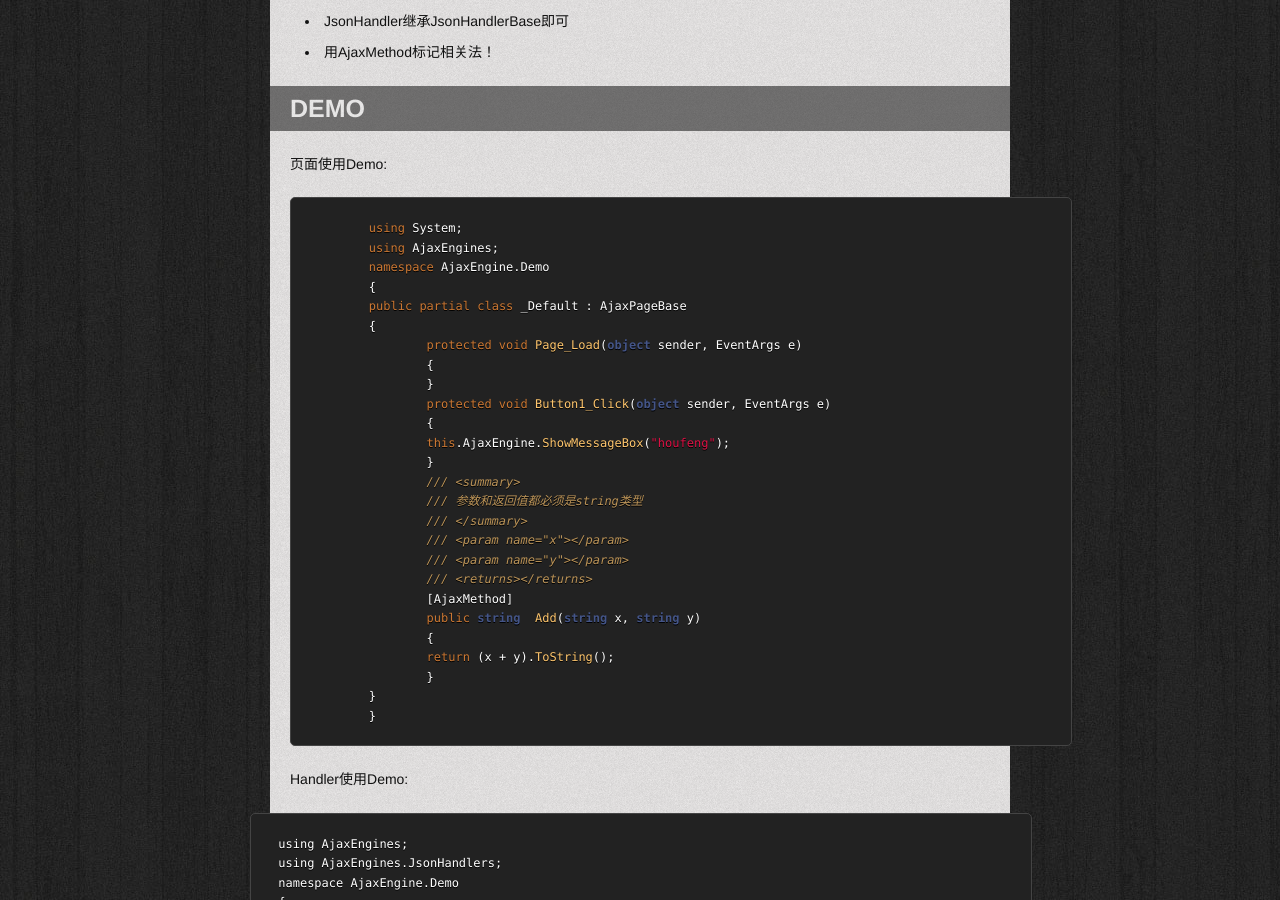
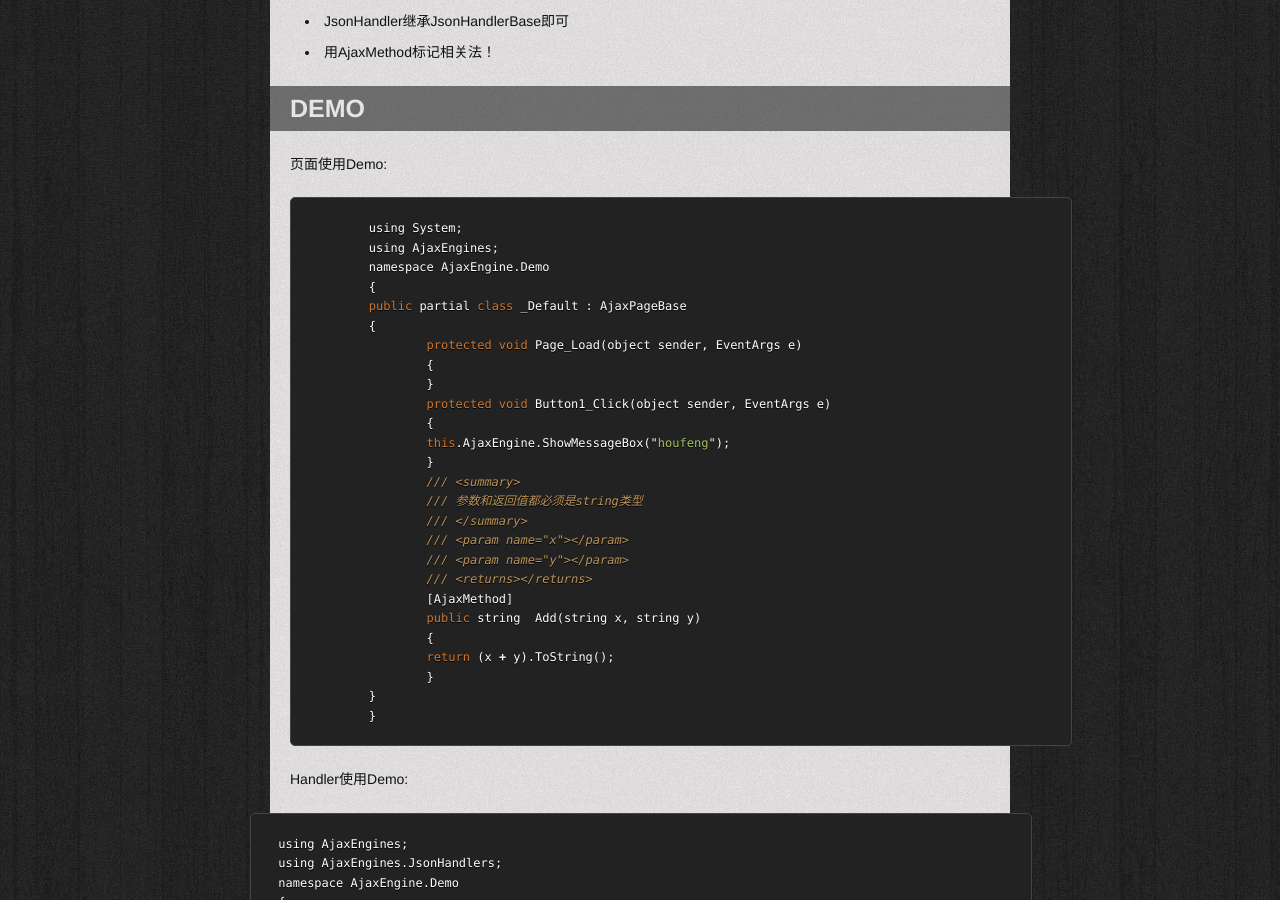
Before and after one commit to Houfeng/houfeng.github.com, a Jekyll site: the page built from _posts/2012-02-10-ajaxengine-dotnet.md, in a window 1280 px wide and 900 px high, scrolled down 1148 px. Built offline with Jekyll 4.4.1, drawn with Linux system fonts in a browser that asks for light colours; Markdown is read by kramdown in place of the engine named in the settings; comment, search, counter and statistics services are not loaded.

Commit message:
Updated _posts/2012-02-10-ajaxengine-dotnet.md

```diff
--- a/_posts/2012-02-10-ajaxengine-dotnet.md
+++ b/_posts/2012-02-10-ajaxengine-dotnet.md
@@ -44,7 +44,7 @@ AjaxEngine的思路还是较为巧妙的！
 
 页面使用Demo:
 
-{% highlight CSharp %}
+{% highlight javascript %}
  	using System;
  	using AjaxEngines;
  	namespace AjaxEngine.Demo
```
